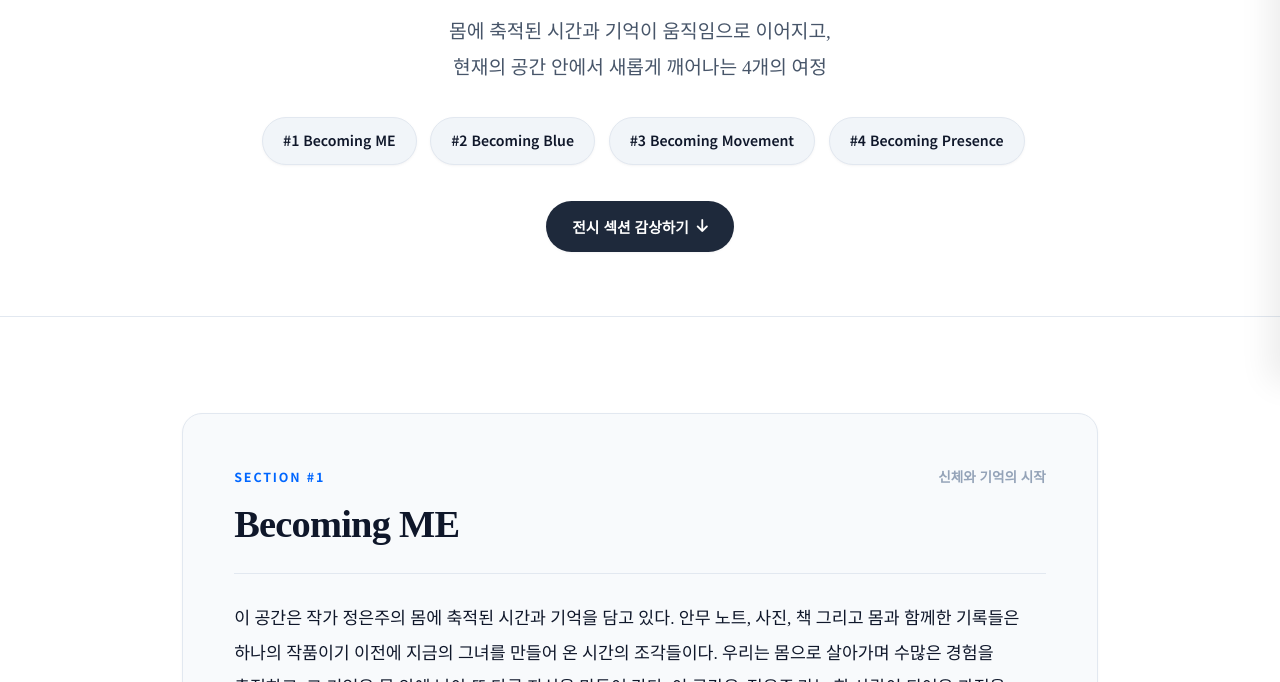
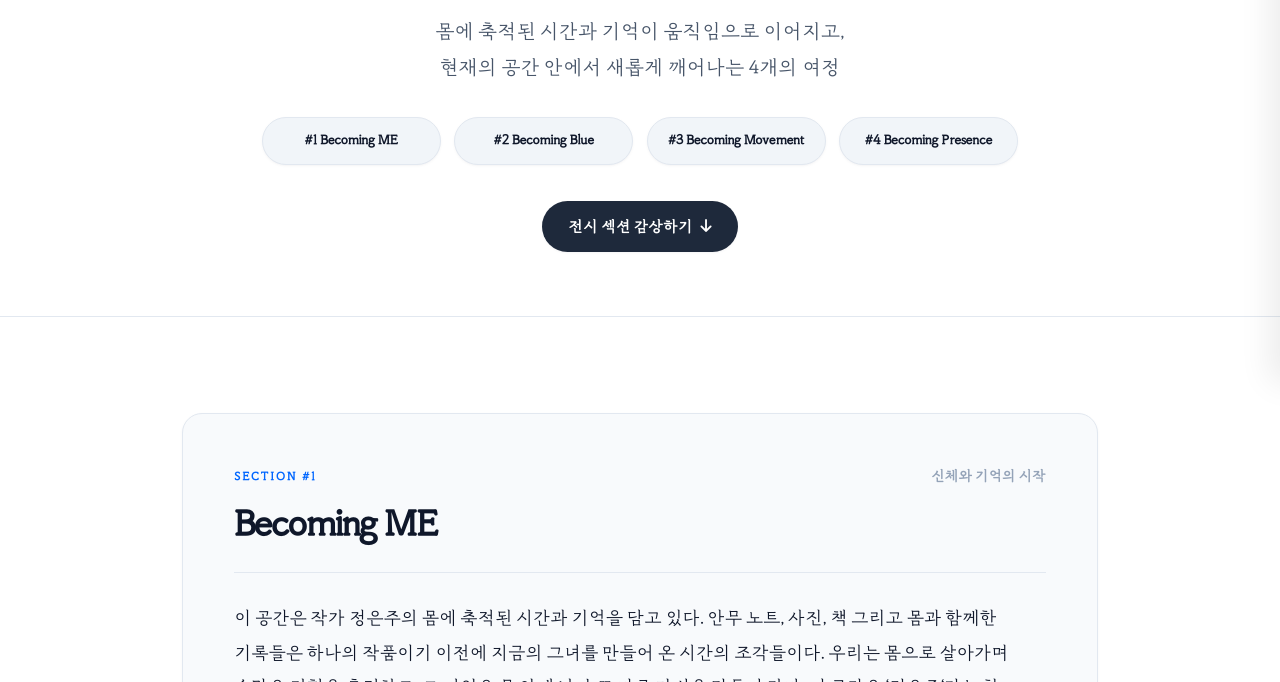
Before and after one commit to chajaeyooon/Undercurrent, a website built with Vite: page index.html in a window 1280 px wide. Shown: the part 418-1100 px from the top of the page. Built offline with nearby package versions, Linux system fonts and the light colour scheme.

Commit message:
feat: apply custom font ONULDODAM-REGULAR to website

```diff
--- a/styles.css
+++ b/styles.css
@@ -2,6 +2,14 @@
    UNDERCURRENT - BAEKROKDAM STYLE DESIGN SYSTEM & MOBILE/iOS OPTIMIZATION
    Optimized for iPhone (iOS Safari), Mobile Screens, and Desktop Leaflet View
    ========================================================================== */
+
+@font-face {
+    font-family: 'OnulDodam';
+    src: url('./assets/ONULDODAM-REGULAR.OTF') format('opentype');
+    font-weight: 400;
+    font-style: normal;
+    font-display: swap;
+}
 
 :root {
     /* Safe Area Insets for iOS (Notch, Dynamic Island, Home Indicator) */
@@ -31,9 +39,9 @@
     --border-hover: #cbd5e1;
     --border-strong: #0f172a;
 
-    /* Typography */
-    --font-serif: 'Noto Serif KR', 'Batang', serif;
-    --font-sans: 'Pretendard', 'Noto Sans KR', -apple-system, BlinkMacSystemFont, sans-serif;
+    /* Typography - ONULDODAM Custom Font Applied */
+    --font-serif: 'OnulDodam', 'Noto Serif KR', 'Batang', serif;
+    --font-sans: 'OnulDodam', 'Pretendard', 'Noto Sans KR', -apple-system, BlinkMacSystemFont, sans-serif;
 
     /* Spacing & Borders */
     --radius-xs: 0.25rem;
```
Also changed, not shown: assets/ONULDODAM-REGULAR.OTF (added).
